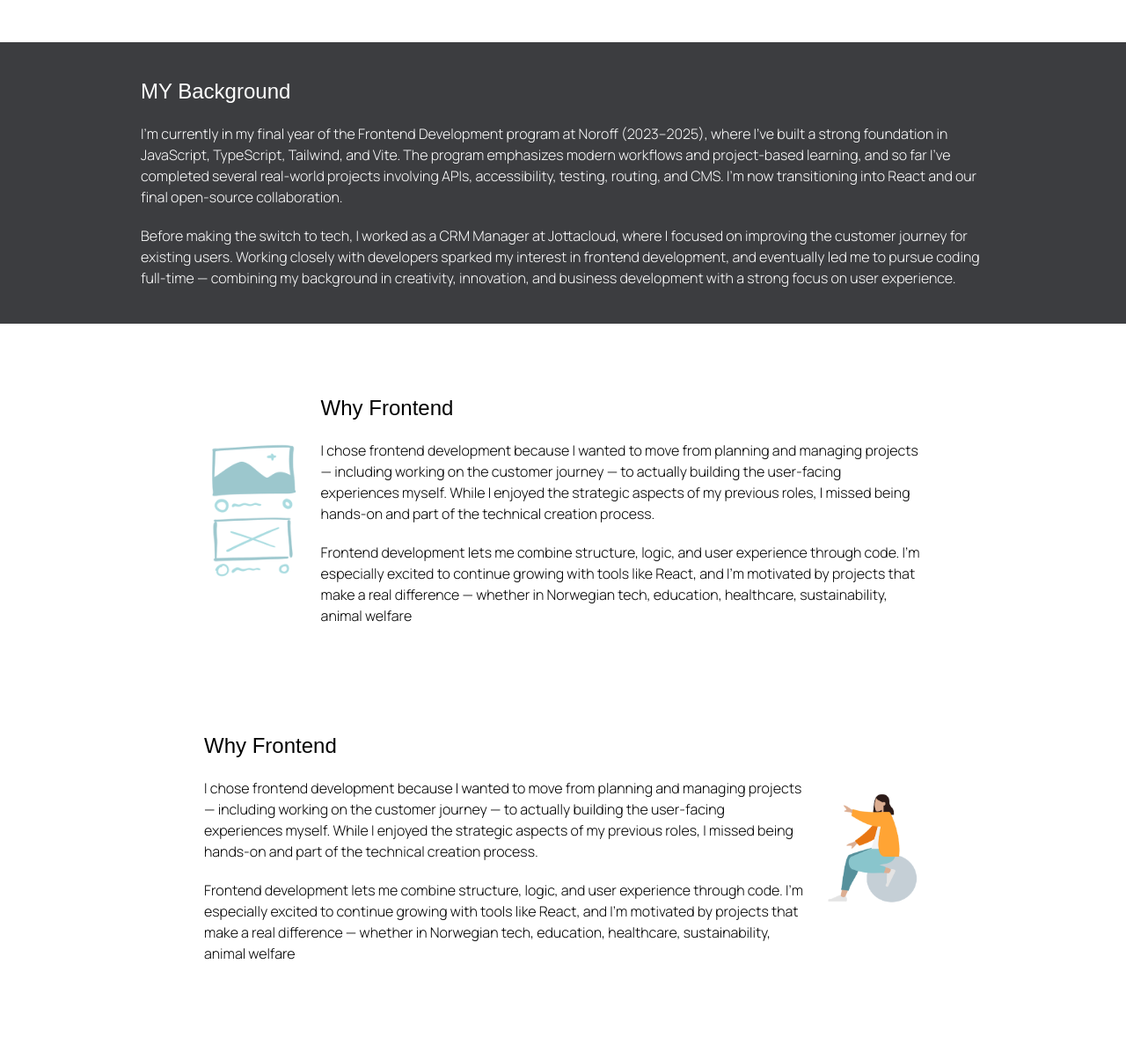
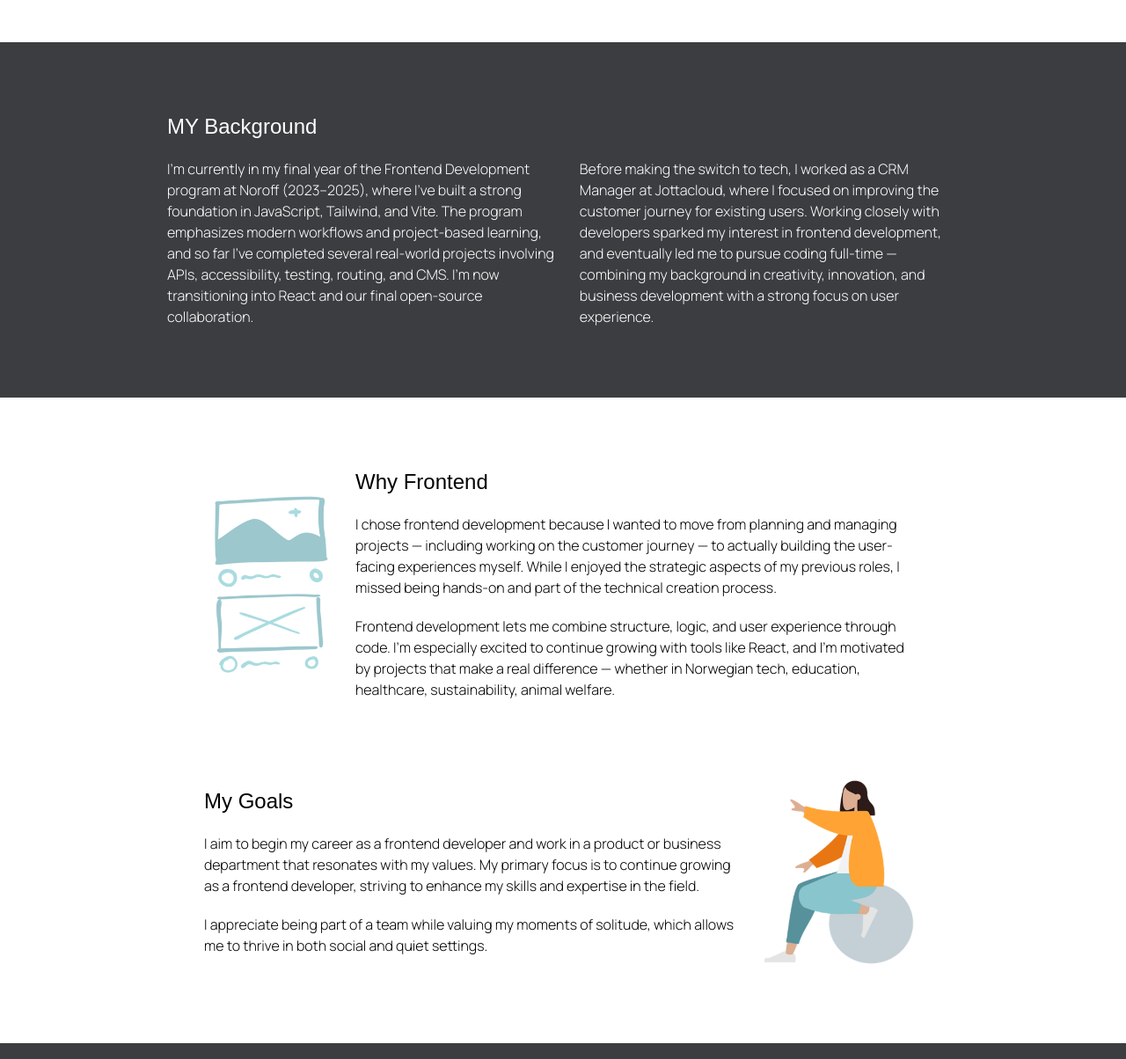
Before and after one commit to marned91/Portfolio_Year2, a website: page about.html in a window 1280 px wide. Shown: the part 327-1531 px from the top of the page at 88% size. Drawn offline with Linux system fonts and the light colour scheme.

Commit message:
Styling adjustments

```diff
--- a/about.html
+++ b/about.html
@@ -86,26 +86,29 @@
           </div>
         </div>
       </section>
-      <section class="bg-brand-dark text-white p-10">
-        <div class="w-[80%] m-auto">
+      <section class="bg-brand-dark text-white px-10 py-20">
+        <div class="w-[75%] m-auto">
           <h2 class="font-largeFont text-2xl">MY Background</h2>
+          <div class="flex items-center gap-5">
             <p class="font-smallFont pt-5 font-light">
               I’m currently in my final year of the Frontend Development program
               at Noroff (2023–2025), where I’ve built a strong foundation in
-            JavaScript, TypeScript, Tailwind, and Vite. The program emphasizes
-            modern workflows and project-based learning, and so far I’ve
-            completed several real-world projects involving APIs, accessibility,
-            testing, routing, and CMS. I’m now transitioning into React and our
-            final open-source collaboration.
+              JavaScript, Tailwind, and Vite. The program emphasizes modern
+              workflows and project-based learning, and so far I’ve completed
+              several real-world projects involving APIs, accessibility,
+              testing, routing, and CMS. I’m now transitioning into React and
+              our final open-source collaboration.
             </p>
             <p class="font-smallFont pt-5 font-light">
               Before making the switch to tech, I worked as a CRM Manager at
               Jottacloud, where I focused on improving the customer journey for
-            existing users. Working closely with developers sparked my interest
-            in frontend development, and eventually led me to pursue coding
-            full-time — combining my background in creativity, innovation, and
-            business development with a strong focus on user experience.
+              existing users. Working closely with developers sparked my
+              interest in frontend development, and eventually led me to pursue
+              coding full-time — combining my background in creativity,
+              innovation, and business development with a strong focus on user
+              experience.
             </p>
+          </div>
         </div>
       </section>
       <section class="pb-20">
@@ -114,7 +117,7 @@
             <img
               src="assets/about-facts-1-illustration.png"
               alt="illustration of wireframes"
-              class="w-96 h-auto"
+              class="w-[550px] h-auto"
             />
           </div>
           <div>
@@ -131,33 +134,30 @@
               experience through code. I'm especially excited to continue
               growing with tools like React, and I'm motivated by projects that
               make a real difference — whether in Norwegian tech, education,
-              healthcare, sustainability, animal welfare
+              healthcare, sustainability, animal welfare.
             </p>
           </div>
         </div>
-        <div class="flex items-center gap-5 m-auto w-[70%] p-10">
+        <div class="flex items-center gap-5 m-auto w-[70%] py-5 px-10">
           <div>
-            <h2 class="font-largeFont text-2xl">Why Frontend</h2>
+            <h2 class="font-largeFont text-2xl">My Goals</h2>
             <p class="font-smallFont pt-5 font-light">
-              I chose frontend development because I wanted to move from
-              planning and managing projects — including working on the customer
-              journey — to actually building the user-facing experiences myself.
-              While I enjoyed the strategic aspects of my previous roles, I
-              missed being hands-on and part of the technical creation process.
+              I aim to begin my career as a frontend developer and work in a
+              product or business department that resonates with my values. My
+              primary focus is to continue growing as a frontend developer,
+              striving to enhance my skills and expertise in the field.
             </p>
             <p class="font-smallFont pt-5 font-light">
-              Frontend development lets me combine structure, logic, and user
-              experience through code. I'm especially excited to continue
-              growing with tools like React, and I'm motivated by projects that
-              make a real difference — whether in Norwegian tech, education,
-              healthcare, sustainability, animal welfare
+              I appreciate being part of a team while valuing my moments of
+              solitude, which allows me to thrive in both social and quiet
+              settings.
             </p>
           </div>
           <div>
             <img
               src="assets/about-facts-2-illustration.png"
               alt="illustration of woman pointing and sitting on a large ball"
-              class="w-96 h-auto"
+              class="w-[550px] h-auto"
             />
           </div>
         </div>
```
Also changed, not shown: index.html (+15 -1 lines), css/style.css. Lines whose indentation alone changed are shown as unchanged.
